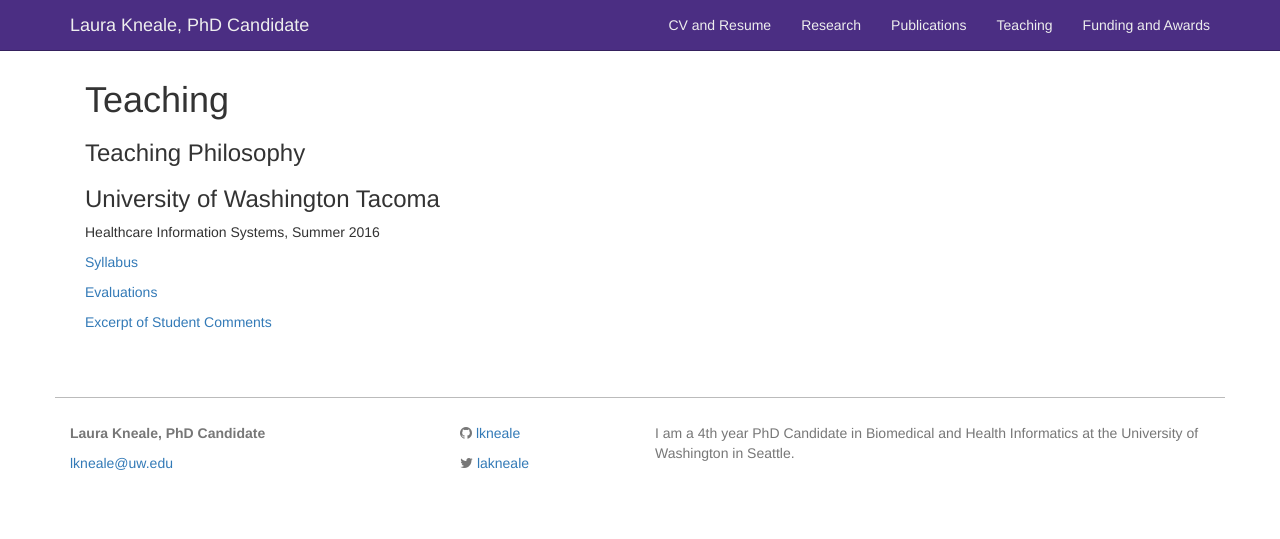
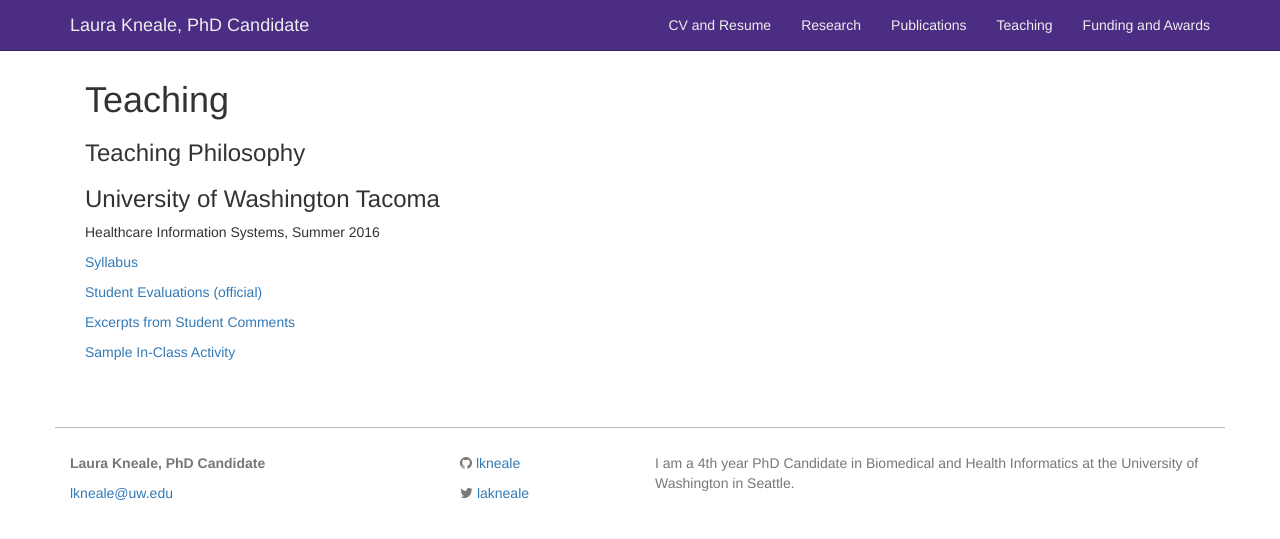
Before and after one commit to lkneale/lkneale.github.io, a Jekyll site: the page built from teaching.md, in a window 1280 px wide. Shown: the top 539 px of the page. Built offline with Jekyll 4.4.1, drawn with Linux system fonts in a browser that asks for light colours.

Commit message:
Update teaching.md

```diff
--- a/teaching.md
+++ b/teaching.md
@@ -10,8 +10,10 @@
 ### University of Washington Tacoma
 Healthcare Information Systems, Summer 2016
 
-[Syllabus]()
+<a href="/images/Laura_Kneale CV_September 2016.pdf" target="_blank">Syllabus
 
-[Evaluations]()
+<a href="/images/Laura_Kneale CV_September 2016.pdf" target="_blank">Student Evaluations (official)
 
-[Excerpt of Student Comments]()
+<a href="/images/Laura_Kneale CV_September 2016.pdf" target="_blank">Excerpts from Student Comments
+
+<a href="/images/Laura_Kneale CV_September 2016.pdf" target="_blank">Sample In-Class Activity
```
